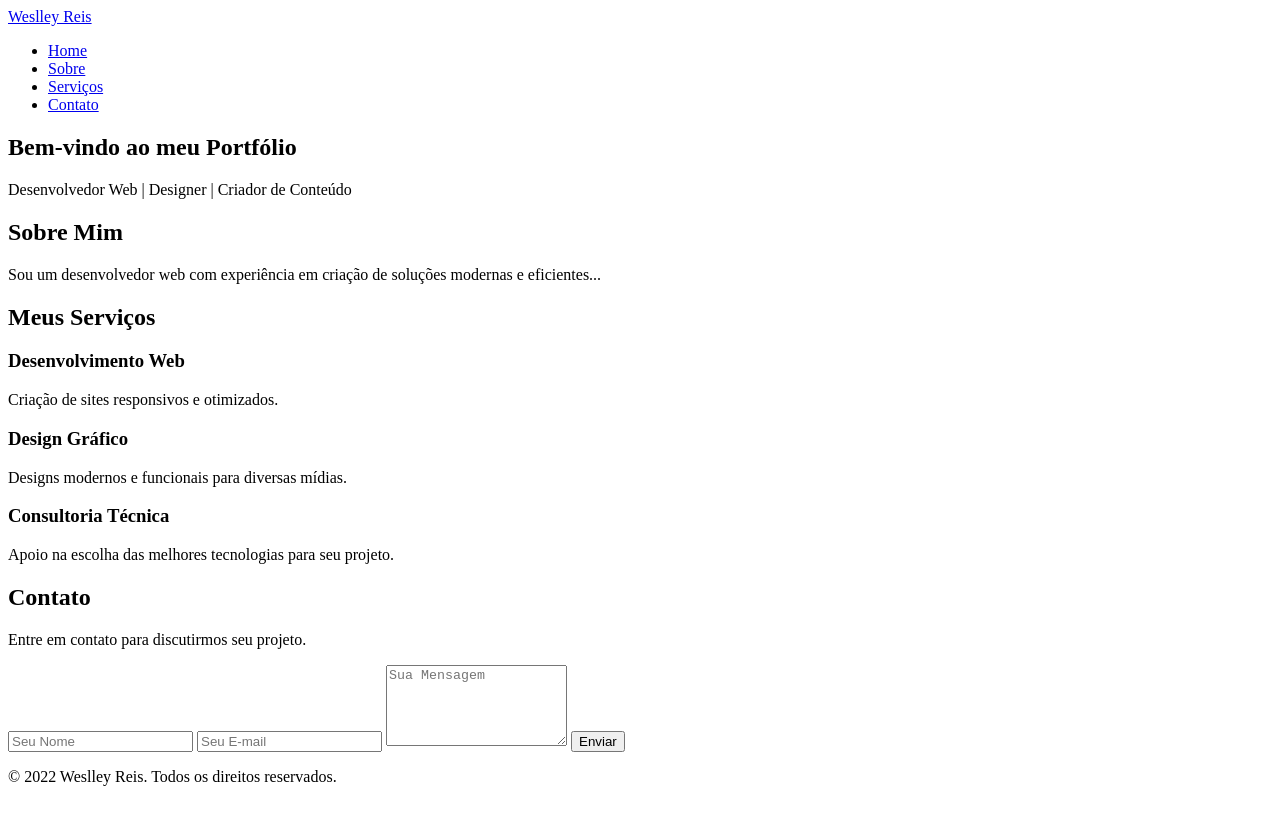
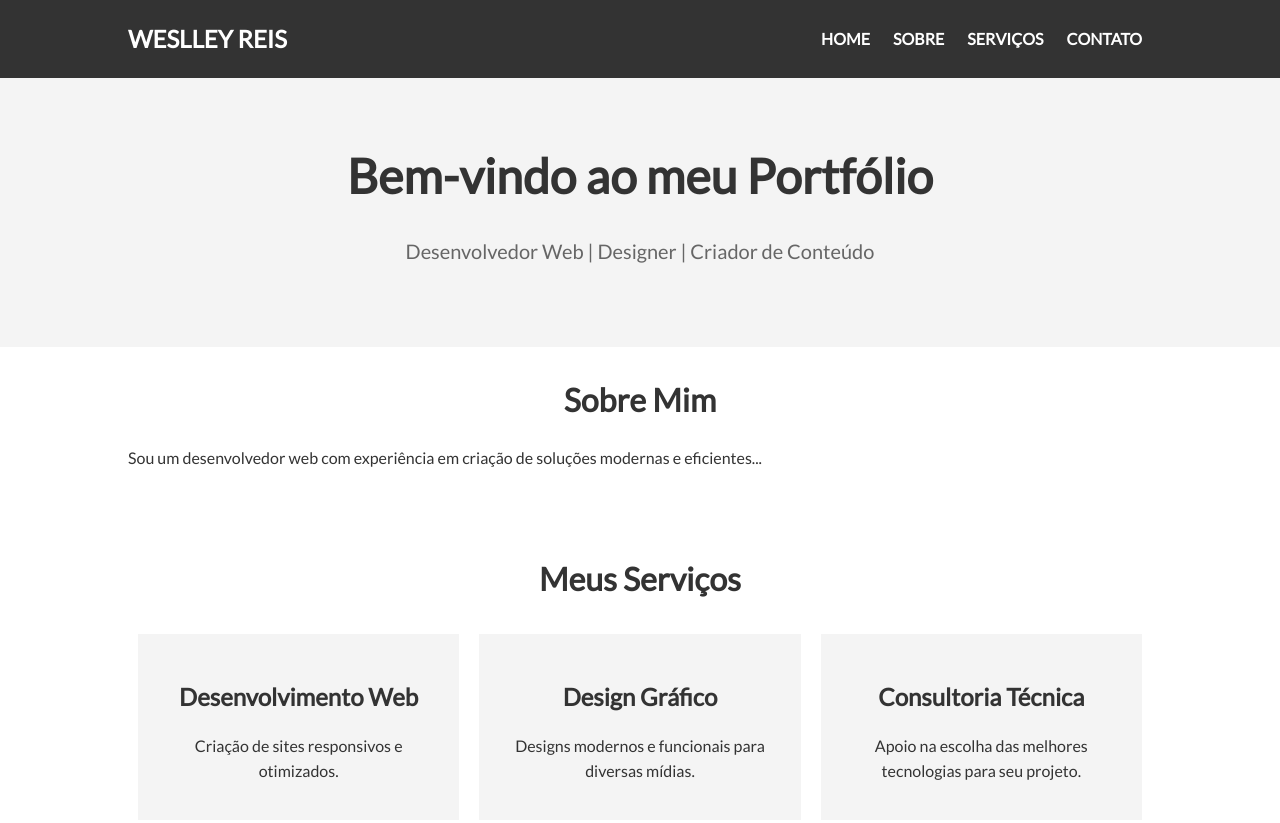
Before and after one commit to reisweslley/prohome, a plain HTML site: page index.html in a window 1280 px wide. Shown: the top 823 px of the page. Before the commit the page ends 802 px from the top, so only its background shows below. Drawn offline with Linux system fonts and the light colour scheme.

Commit message:
Update index.html

```diff
--- a/index.html
+++ b/index.html
@@ -4,7 +4,7 @@
     <meta charset="UTF-8">
     <meta name="viewport" content="width=device-width, initial-scale=1.0">
     <title>Weslley Reis Dev - Portfólio</title>
-    <link rel="stylesheet" href="styles.css">
+    <link rel="stylesheet" href="page.css">
     <link href="https://fonts.googleapis.com/css2?family=Montserrat:wght@400;700&family=Lato:wght@300;400&display=swap" rel="stylesheet">
 </head>
 <body id="home">
```
